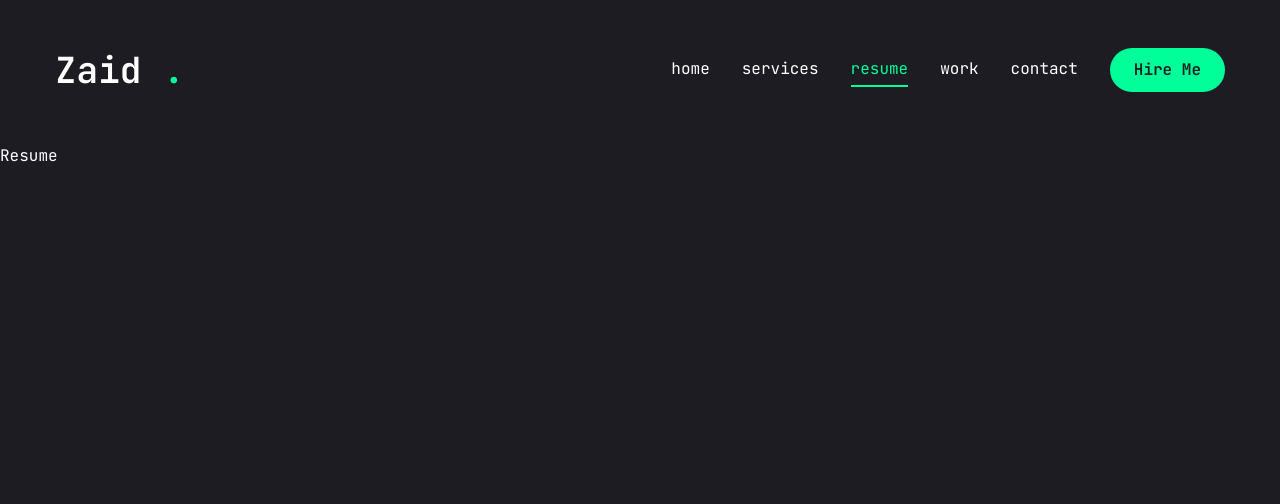
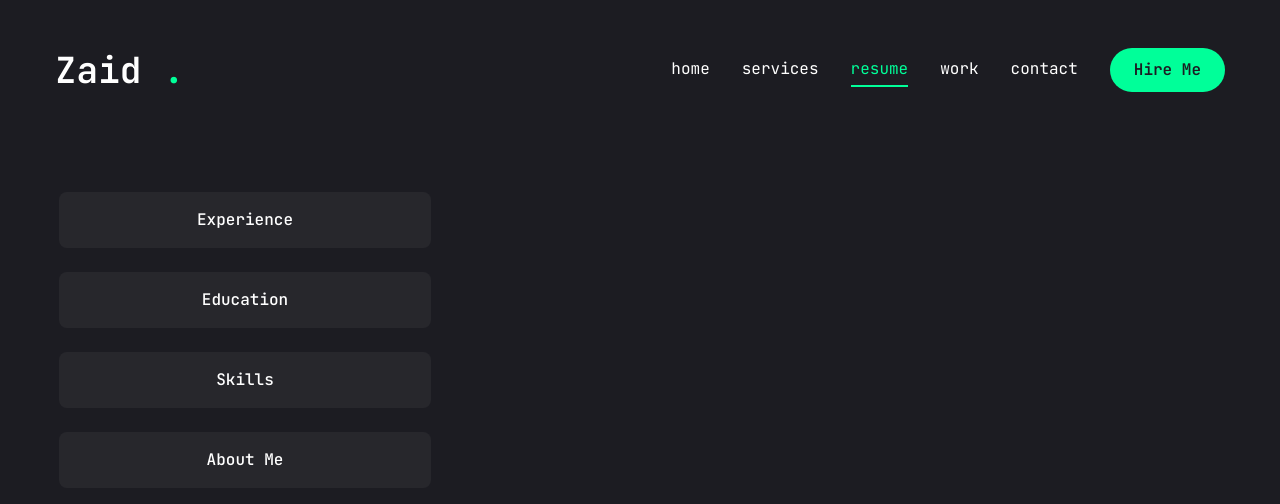
Before and after one commit to Zaidshaikh2811/NextJs_PortFolio, a Next.js app: page /resume in a window 1280 px wide. Shown: the top 504 px of the page. Built offline with nearby package versions, Linux system fonts and the light colour scheme.

Commit message:
second commit

```diff
--- a/src/app/resume/page.tsx
+++ b/src/app/resume/page.tsx
@@ -1,10 +1,168 @@
-import React from 'react'
+"use client";
+import { FaHtml5, FaCss3, FaJs, FaReact } from "react-icons/fa"
+import { SiTailwindcss, SiNextdotjs } from "react-icons/si"
+import { RiNextjsLine } from "react-icons/ri";
+
+const about = {
+  title: "About Me",
+  description: "I'm Zaid, a Full Stack App Developer passionate about building dynamic and efficient mobile and web applications.",
+  info: [
+    {
+      fieldName: "Name",
+      fieldValue: "Mohammad Zaid Shaikh",
+    },
+    {
+      fieldName: "Phone",
+      fieldValue: "+91 8356980473",
+    },
+    {
+      fieldName: "Nationality",
+      fieldValue: "India",
+    },
+    {
+      fieldName: "Email",
+      fieldValue: "zaidshaikh2811@gmail.com",
+    },
+    {
+      fieldName: "FreeLance",
+      fieldValue: "Available",
+    },
+
+  ]
+}
+
+const experience = {
+  title: "My Experience",
+  description: "Lorem ipsum dolor sit amet consectetur adipisicing elit. Voluptas sit laudantium eligendi, corrupti quis assumenda similique earum cupiditate minus enim?",
+
+
+  items: [
+    {
+      company: "company",
+      position: "position",
+      duration: "duration"
+    }
+  ]
+}
+const education = {
+  title: "My Education",
+
+  items: [
+
+    {
+      institution: "Orchid College of Engineering Solapur",
+      degree: "Bachelor Degree",
+      duration: "2025"
+
+    },
+    {
+      institution: "St.Xaviers High School and Junior College Bhandup ",
+      degree: "High School",
+      duration: "2021"
+
+    },
+    {
+      institution: "St.Xaviers High School Airoli ",
+      degree: "School",
+      duration: "2019"
+    },
+  ]
+}
+
+
+const skills = {
+  title: "My Skills",
+  description: "Lorem ipsum dolor sit amet consectetur adipisicing elit. Voluptas sit laudantium eligendi, corrupti quis assumenda similique earum cupiditate minus enim?",
+
+  skillList: [
+    {
+      icon: <FaHtml5></FaHtml5>,
+      name: "HTML"
+    },
+    {
+      icon: <FaCss3></FaCss3>,
+      name: "CSS"
+    },
+    {
+      icon: <FaJs></FaJs>,
+      name: "JAVA SCRIPT"
+    },
+    {
+      icon: <FaReact></FaReact>,
+      name: "REACT"
+    },
+    {
+      icon: <SiTailwindcss></SiTailwindcss>,
+      name: "TAILWIND"
+    },
+    {
+      icon: <SiNextdotjs></SiNextdotjs>,
+      name: "NEXT JS"
+    },
+  ]
+
+}
+
+import { Tabs, TabsContent, TabsList, TabsTrigger } from "@/components/ui/tabs";
+import { Tooltip, TooltipContent, TooltipProvider, TooltipTrigger } from "@/components/ui/tooltip";
+import { ScrollArea } from "@/components/ui/scroll-area";
+import { motion } from "framer-motion"
 
 const Resume = () => {
   return (
-    <div>
-      Resume
-    </div>
+    <motion.div initial={{ opacity: 0 }} animate={{
+      opacity: 1,
+      transition: { delay: 2.4, duration: 0.4, ease: "easeIn" }
+    }} className="min-h-[80vh] flex items-center justify-center py-12 xl:12
+    xlpy-0">
+      <div className="container mx-auto">
+
+        <Tabs defaultValue="experience"
+          className="flex flex-col xl:flex-row gap-[60px]">
+          <TabsList className="flex flex-col w-full max-w-[380px]
+          mx-auto xl:mx-0
+          gap-6">
+            <TabsTrigger value="Experience">Experience</TabsTrigger>
+            <TabsTrigger value="Education">Education</TabsTrigger>
+            <TabsTrigger value="Skills">Skills</TabsTrigger>
+            <TabsTrigger value="About">About Me</TabsTrigger>
+          </TabsList>
+          <div className="min-h-[70vh] w-full">
+            <TabsContent value="Experience" className="">
+              <div className="flex flex-col gap-[30px] text-center xl:text-left">
+                <h3 className="text-4xl font-bold">
+                  {experience.title}
+                </h3>
+                <p className="max-w-[600px] text-white/60 mx-auto xl:mx-0
+                "> {experience.description}</p>
+                <ScrollArea className="h-[400px]" >
+                  <ul className="grid grid-cols-1 lg:grid-cols-2 gap-[30px]">
+                    {
+                      experience.items.map((data, index) => {
+                        return <li key={index} className="bg-[#232329]
+                        h-[148px] py-6 px-10 rounded-xl flex flex-col  justify-center items-center lg:items-start gap-1
+                        ">
+                          <span className="text-accent">{data.duration}</span>
+                          <h3 className="text-xl max-2-[260px] min-h-[60px] text-center lg:text-left">{data.position}</h3>
+                          <div className="flex items-center gap-3">
+                            <span className="w-[6px] h-[6px] rounded-full bg-accent"></span>
+                            <p className="text-white/60">{data.company}</p>
+                          </div>
+                        </li>
+                      })
+                    }
+                  </ul>
+                </ScrollArea>
+              </div>
+            </TabsContent>
+            <TabsContent value="Education" className="">Education</TabsContent>
+            <TabsContent value="Skills" className="">Skills</TabsContent>
+            <TabsContent value="About" className="">About</TabsContent>
+          </div>
+        </Tabs>
+
+      </div>
+    </motion.div>
   )
 }
 
--- a/src/app/services/page.tsx
+++ b/src/app/services/page.tsx
@@ -42,7 +42,7 @@
               </div>
               <h2 className="text-[42px] font-bold leading-none text-white
               group-hover:text-accent  transition-all duration-500">{data.title}</h2>
-              <p>{data.Description}</p>
+              <p className="text-white/60">{data.Description}</p>
               <div className="border-b border-white/20 w-full"></div>
             </div>
           })}
--- a/src/components/ui/scroll-area.tsx
+++ b/src/components/ui/scroll-area.tsx
@@ -33,14 +33,14 @@
     className={cn(
       "flex touch-none select-none transition-colors",
       orientation === "vertical" &&
-        "h-full w-2.5 border-l border-l-transparent p-[1px]",
+      "h-full w-2.5 border-l border-l-transparent p-[1px]",
       orientation === "horizontal" &&
-        "h-2.5 flex-col border-t border-t-transparent p-[1px]",
+      "h-2.5 flex-col border-t border-t-transparent p-[1px]",
       className
     )}
     {...props}
   >
-    <ScrollAreaPrimitive.ScrollAreaThumb className="relative flex-1 rounded-full bg-slate-200 dark:bg-slate-800" />
+    <ScrollAreaPrimitive.ScrollAreaThumb className="relative flex-1 rounded-full bg-accent dark:bg-slate-800" />
   </ScrollAreaPrimitive.ScrollAreaScrollbar>
 ))
 ScrollBar.displayName = ScrollAreaPrimitive.ScrollAreaScrollbar.displayName
--- a/src/components/ui/tabs.tsx
+++ b/src/components/ui/tabs.tsx
@@ -14,8 +14,7 @@
   <TabsPrimitive.List
     ref={ref}
     className={cn(
-      "inline-flex h-10 items-center justify-center rounded-md bg-slate-100 p-1 text-slate-500 dark:bg-slate-800 dark:text-slate-400",
-      className
+      "inline-flex h-auto rounded-md p-1 text-primary", className
     )}
     {...props}
   />
@@ -29,7 +28,7 @@
   <TabsPrimitive.Trigger
     ref={ref}
     className={cn(
-      "inline-flex items-center justify-center whitespace-nowrap rounded-sm px-3 py-1.5 text-sm font-medium ring-offset-white transition-all focus-visible:outline-none focus-visible:ring-2 focus-visible:ring-slate-950 focus-visible:ring-offset-2 disabled:pointer-events-none disabled:opacity-50 data-[state=active]:bg-white data-[state=active]:text-slate-950 data-[state=active]:shadow-sm dark:ring-offset-slate-950 dark:focus-visible:ring-slate-300 dark:data-[state=active]:bg-slate-950 dark:data-[state=active]:text-slate-50",
+      "inline-flex items-center w-full bg-[#27272c] justify-center whitespace-nowrap text-white rounded-lg p-3 text-balance font-medium ring-offset-white transition-all disabled:pointer-events-none disabled:opacity-50 data-[state=active]:bg-accent data-[state=active]:text-primary data-[state=active]:font-bold data-[state=active]:shadow-sm",
       className
     )}
     {...props}
@@ -44,7 +43,7 @@
   <TabsPrimitive.Content
     ref={ref}
     className={cn(
-      "mt-2 ring-offset-white focus-visible:outline-none focus-visible:ring-2 focus-visible:ring-slate-950 focus-visible:ring-offset-2 dark:ring-offset-slate-950 dark:focus-visible:ring-slate-300",
+      "min-h-[480px] ring-offset-white focus-visible:outline-none focus-visible:ring-2 focus-visible:ring-slate-950 focus-visible:ring-offset-2 dark:ring-offset-slate-950 dark:focus-visible:ring-slate-300",
       className
     )}
     {...props}
```
